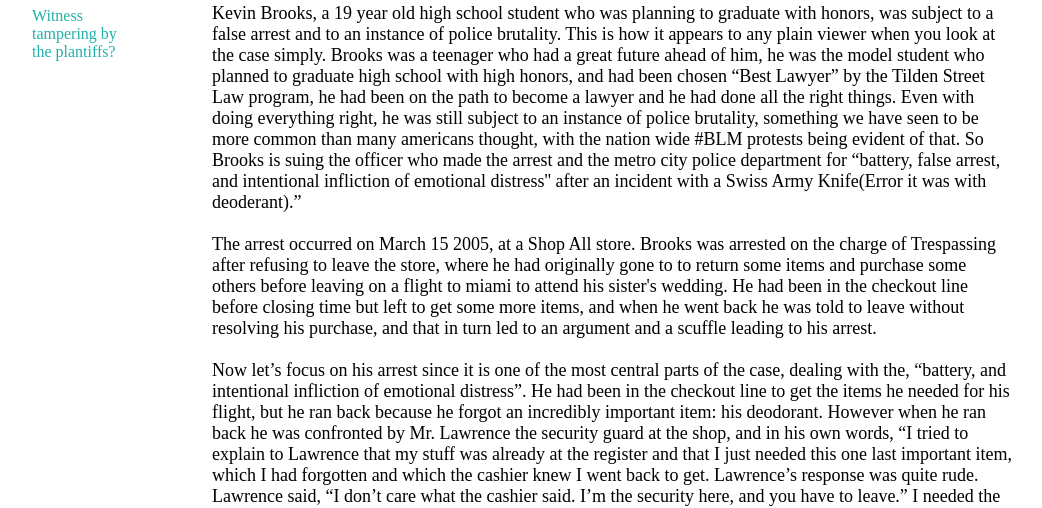
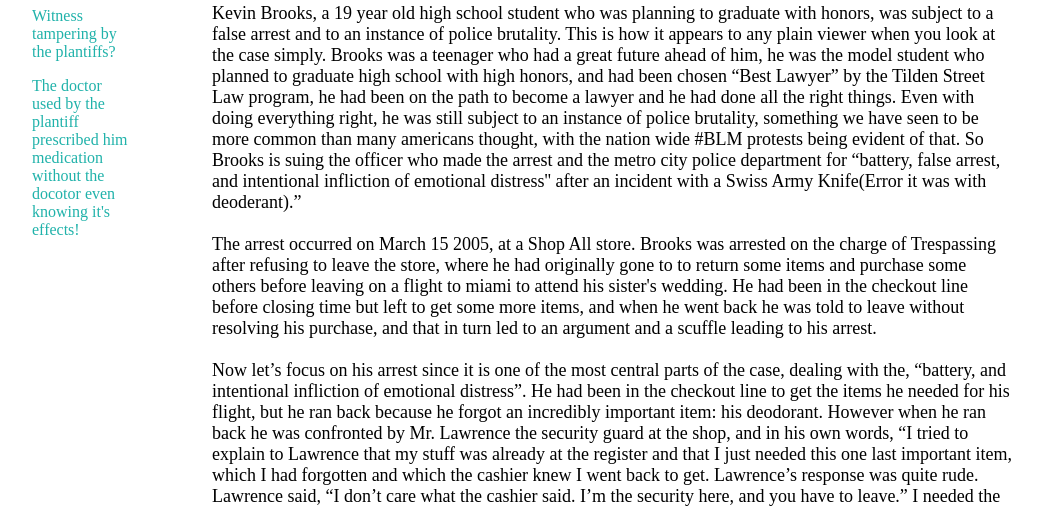
Before and after one commit to The-Fairness-of-Matlandus/The-Fairness, a plain HTML site: page index.html in a window 1280 px wide. Shown: the part 225-733 px from the top of the page, without its empty margins (118-1160 px from the left). Drawn offline with Linux system fonts and the light colour scheme.

Commit message:
Update index.html

```diff
--- a/index.html
+++ b/index.html
@@ -17,6 +17,7 @@
             <div id =The_Daily>
                 <h2> The Daily</h2>
                 <p>Witness tampering by the plantiffs?</p>
+                <p>The doctor used by the plantiff prescribed him medication without the docotor even knowing it's effects!</p>
             </div>
             <div id = main>
                 <h1>The Plaintiff's Story</h1>
```
